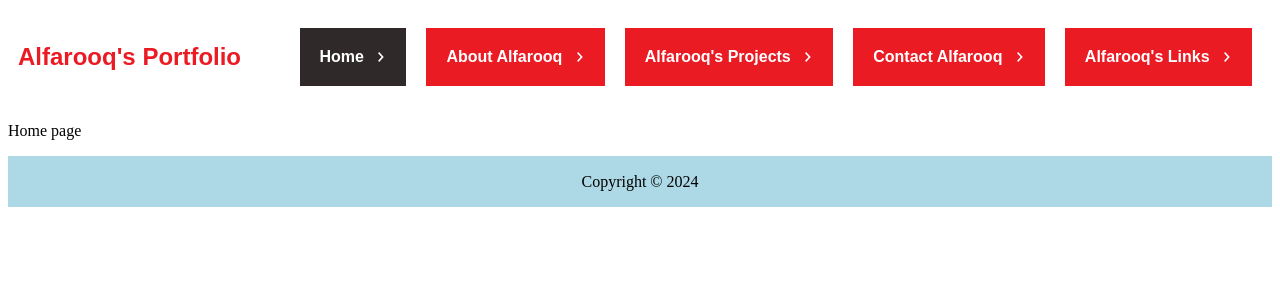
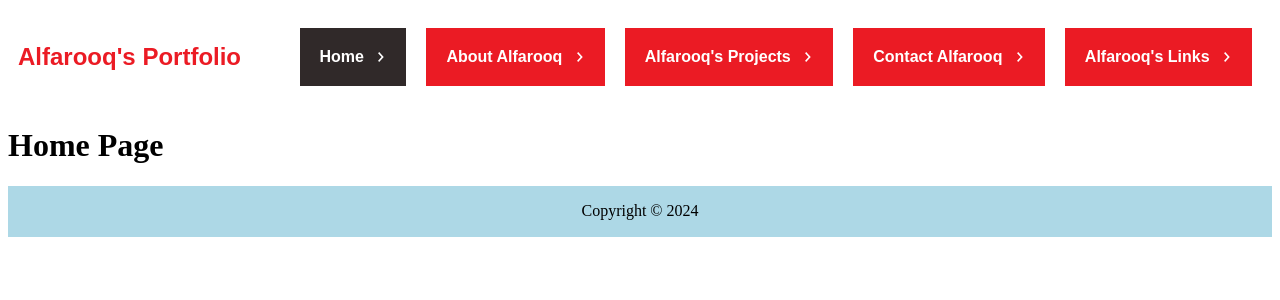
Before and after one commit to AlfarooqAlmenghawi/Alfarooq-Portfolio, a React (Vite) app: page / in a window 1280 px wide. Shown: the top 300 px of the page. Built offline with nearby package versions, Linux system fonts and the light colour scheme; a web font is replaced by a local one.

Commit message:
increase semantic HTML and organise the home page for implementation

```diff
--- a/src/components/Header/Header.jsx
+++ b/src/components/Header/Header.jsx
@@ -21,7 +21,7 @@ const Header = () => {
     <>
       <header>
         <h1 className="portfolio-title">Alfarooq's Portfolio</h1>
-        <div className="all-the-links">
+        <section className="all-the-links">
           {url.pathname === "/" ? (
             <Link
               className="individual-link-active-page"
@@ -107,7 +107,7 @@ const Header = () => {
               Alfarooq's Links {arrowIcon}
             </Link>
           )}
-        </div>
+        </section>
       </header>
     </>
   );
--- a/src/components/HomePage/HomePage.jsx
+++ b/src/components/HomePage/HomePage.jsx
@@ -1,5 +1,7 @@
+import "./HomePage.css";
+
 const HomePage = () => {
-  return <p>Home page</p>;
+  return <h1 className="section-title">Home Page</h1>;
 };
 
 export default HomePage;
```
